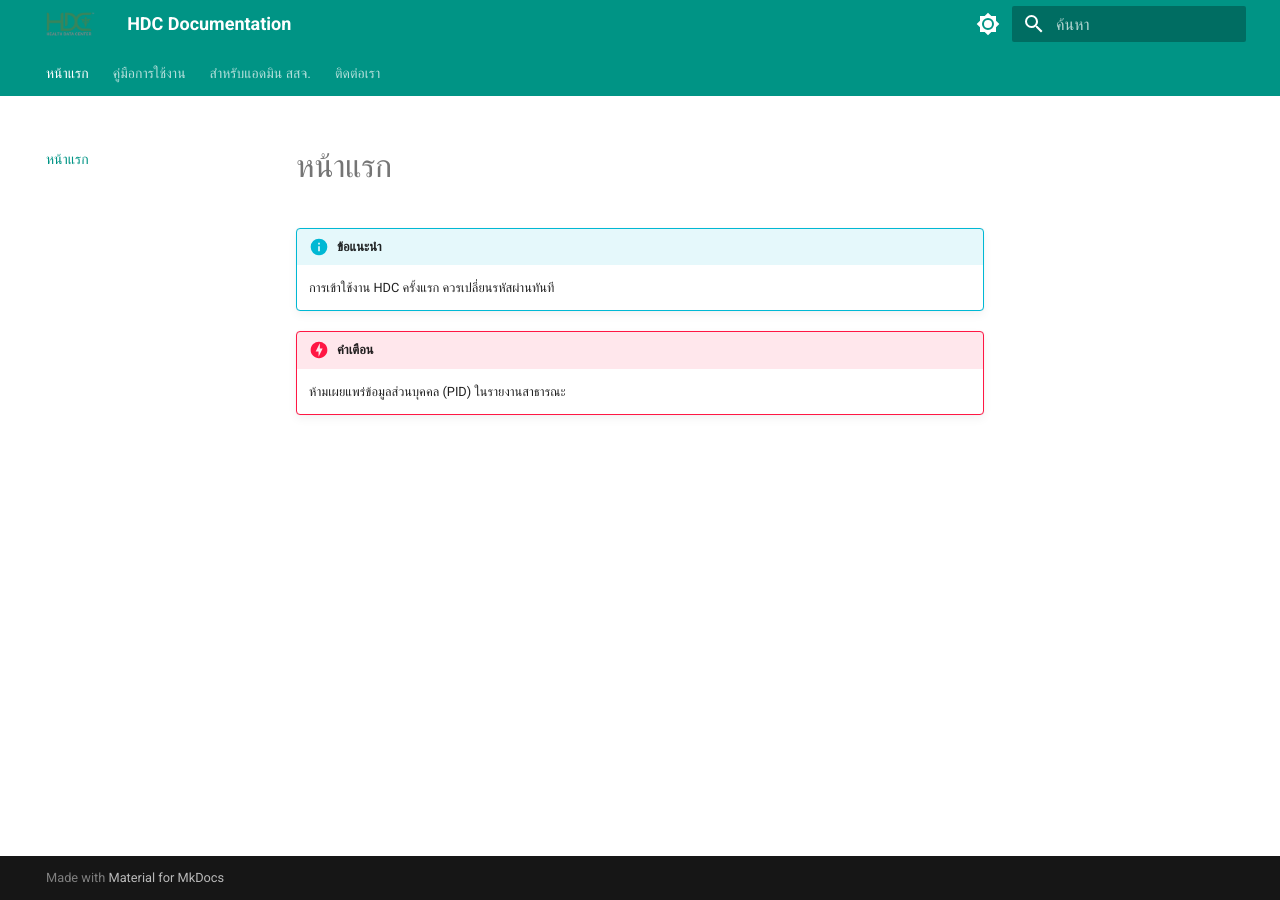
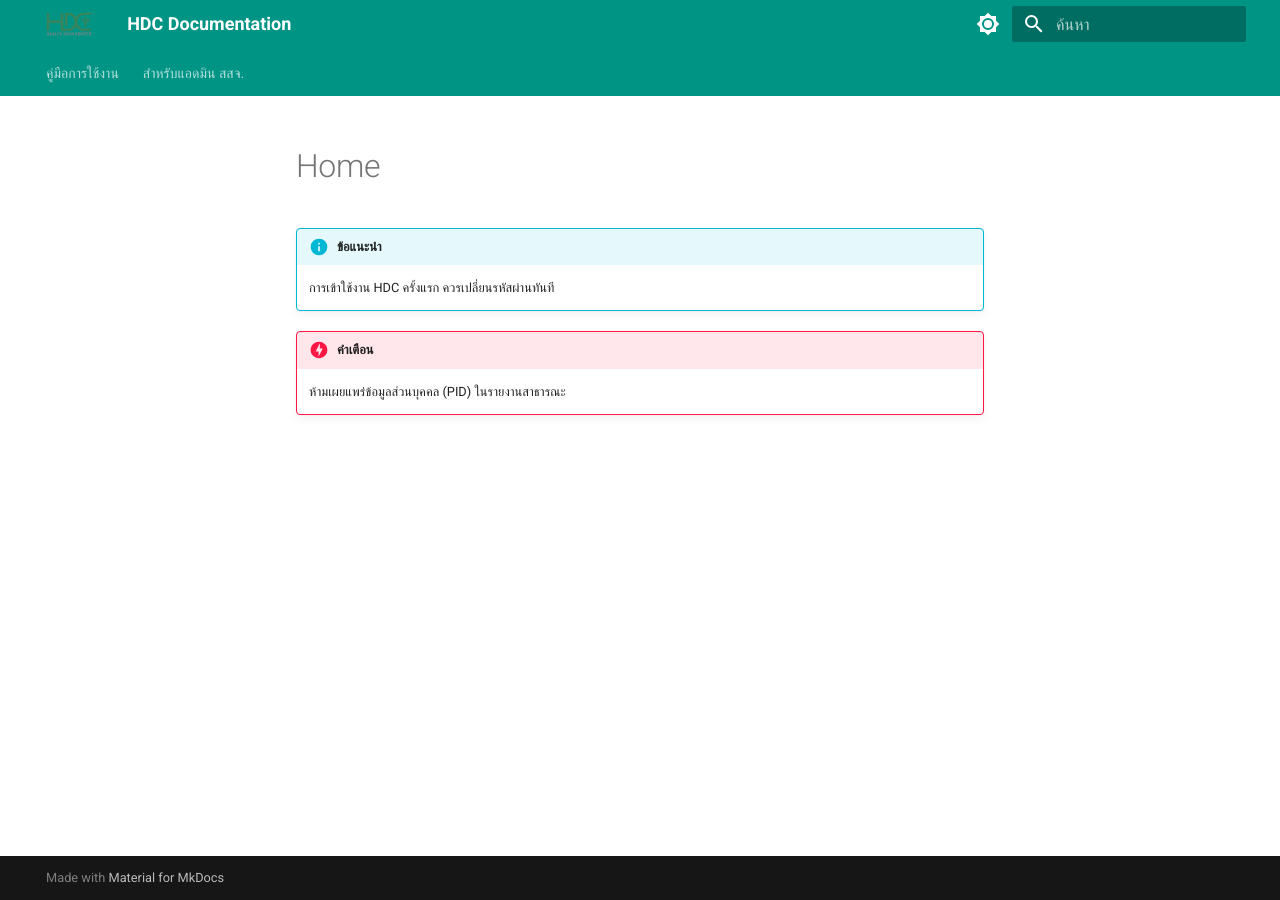
Before and after one commit to dmdmoph/hdc-docs, an MkDocs documentation site: the page built from docs/index.md, in a window 1280 px wide. Built offline with MkDocs 1.6.1 and Material for MkDocs 9.7.7, drawn with Linux system fonts in a browser that asks for light colours.

Commit message:
hide index and about page

```diff
--- a/mkdocs.yml
+++ b/mkdocs.yml
@@ -38,7 +38,7 @@ theme:
 
 # การจัดโครงสร้างเมนู (Navigation)
 nav:
-  - หน้าแรก: index.md
+#  - หน้าแรก: index.md
   - คู่มือการใช้งาน:
       - การสมัครใช้งานระบบคลังข้อมูลสุขภาพ: manual/user.md
       - การอัปโหลดข้อมูล 43 แฟ้ม: manual/upload-43-files.md
@@ -48,7 +48,7 @@ nav:
       - การขึ้นทะเบียนผู้ดูแลระบบ (Admin HDC สสจ.): admin/admin-heidi.md
       - การอนุมัติสิทธิ์ผู้ใช้งาน: admin/admin.md
       - การขอเข้าใช้งาน HiPPO: admin/hippo.md
-  - ติดต่อเรา: about.md
+#  - ติดต่อเรา: about.md
 
 # ปลั๊กอินเสริม
 plugins:
```
